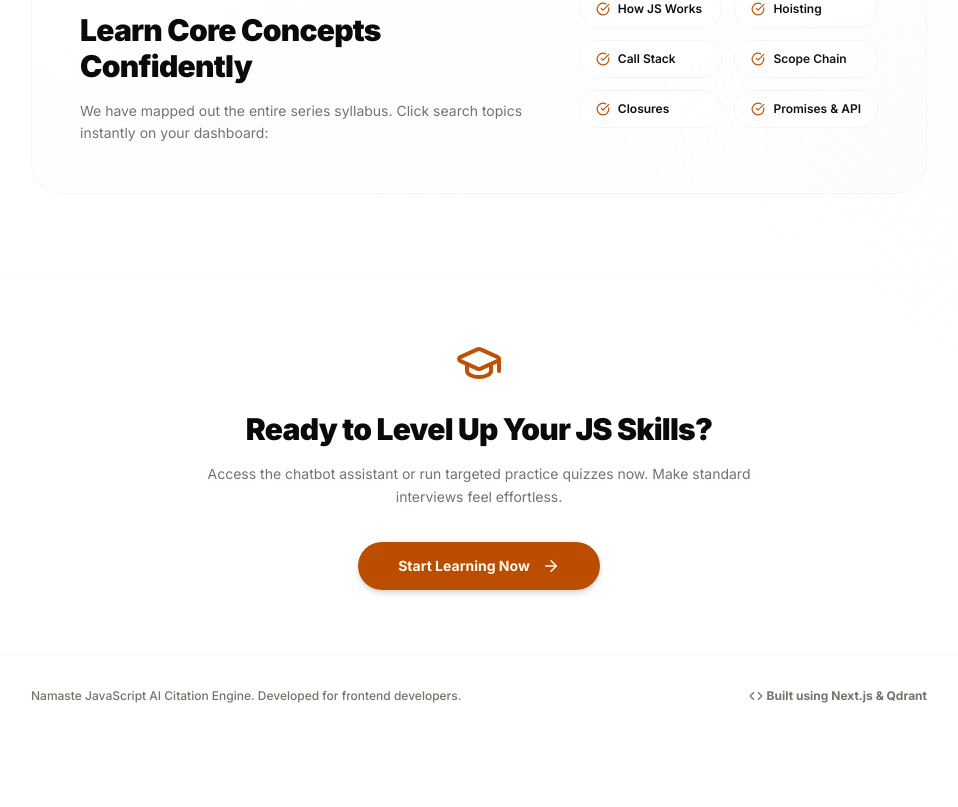
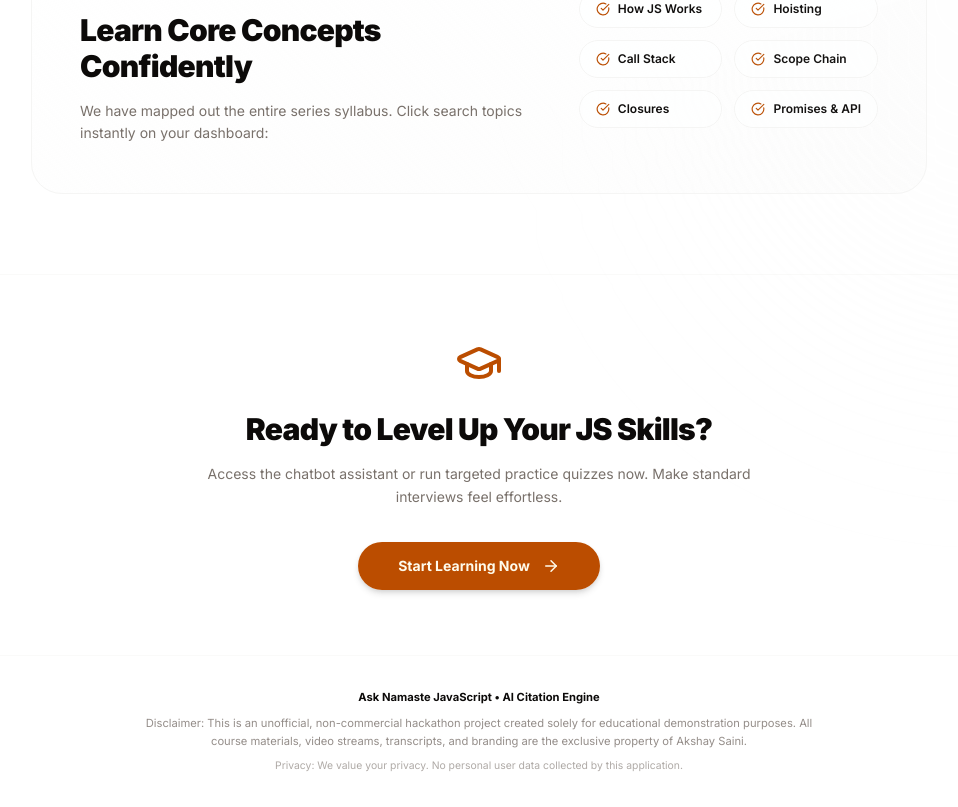
Before and after one commit to Satpal777/Namaste-Hackathon-YT, a Next.js app: page / in a window 1280 px wide. Shown: the part 1610-2417 px from the top of the page, without its empty margins (161-1119 px from the left). Before the commit the page ends 2346 px from the top, so only its background shows below. Built offline with nearby package versions, Linux system fonts and the light colour scheme.

Commit message:
refactor: update footers across dashboard, how-it-works, and landing pages for improved clarity and consistency

```diff
--- a/src/app/dashboard/page.tsx
+++ b/src/app/dashboard/page.tsx
@@ -202,8 +202,9 @@ export default function DashboardPage() {
       </main>
 
       {/* Footer */}
-      <footer className="border-t border-muted/50 bg-card/45 px-6 py-4">
-        <p className="mx-auto max-w-4xl text-center text-xs text-muted-foreground font-medium leading-relaxed">
+      {/* <footer className="border-t border-muted/50 bg-card/45 px-6 py-4 text-center text-[0.7rem] text-muted-foreground leading-relaxed">
+        <div className="mx-auto max-w-4xl flex flex-col gap-1.5 items-center justify-center">
+          <p className="font-semibold text-foreground">
             Retrieval engine over the{' '}
             <a
               className="underline underline-offset-2 transition-colors hover:text-primary font-bold"
@@ -213,9 +214,13 @@ export default function DashboardPage() {
             >
               Namaste JavaScript
             </a>{' '}
-          series by Akshay Saini. Citations link directly back to source segments.
+            series by Akshay Saini.
           </p>
-      </footer>
+          <p className="text-[0.65rem] text-muted-foreground/80 max-w-2xl">
+            Disclaimer: Unofficial, non-commercial hackathon project built for educational demonstration. All content owned by Akshay Saini. Privacy: No personal user logs or search queries are stored.
+          </p>
+        </div>
+      </footer> */}
     </div>
   );
 }
--- a/src/app/how-it-works/page.tsx
+++ b/src/app/how-it-works/page.tsx
@@ -140,10 +140,18 @@ export default function HowItWorks() {
       </main>
 
       {/* Footer */}
-      <footer className="border-t border-muted/50 bg-card/45 px-6 py-6 mt-auto text-center text-xs text-muted-foreground">
-        <p className="font-semibold">
-          Ask Namaste JavaScript &bull; Empowered by Semantic Vector Search.
-        </p>
+      <footer className="border-t border-muted/50 bg-card/45 px-6 py-8 mt-auto text-center text-[0.7rem] text-muted-foreground leading-relaxed">
+        <div className="mx-auto max-w-4xl flex flex-col gap-2 items-center justify-center">
+          <p className="font-bold text-foreground">
+            Ask Namaste JavaScript &bull; AI Citation Engine
+          </p>
+          <p className="max-w-2xl text-muted-foreground/80">
+            Disclaimer: This is an unofficial, non-commercial hackathon project created solely for educational demonstration purposes. All course materials, video streams, transcripts, and branding are the exclusive property of Akshay Saini.
+          </p>
+          <p className="text-muted-foreground/60 text-[0.65rem]">
+            Privacy: We value your privacy. No personal user data or search query logs are stored or collected by this application.
+          </p>
+        </div>
       </footer>
     </div>
   );
--- a/src/app/page.tsx
+++ b/src/app/page.tsx
@@ -223,14 +223,16 @@ export default function LandingPage() {
       </section>
 
       {/* Footer */}
-      <footer className="border-t border-muted/50 bg-card/45 px-6 py-8 mt-auto text-center text-xs text-muted-foreground">
-        <div className="mx-auto max-w-4xl flex flex-col sm:flex-row items-center justify-between gap-4">
-          <p className="font-medium">
-            Namaste JavaScript AI Citation Engine. Developed for frontend developers.
+      <footer className="border-t border-muted/50 bg-card/45 px-6 py-8 mt-auto text-center text-[0.7rem] text-muted-foreground leading-relaxed">
+        <div className="mx-auto max-w-4xl flex flex-col gap-2 items-center justify-center">
+          <p className="font-bold text-foreground">
+            Ask Namaste JavaScript &bull; AI Citation Engine
           </p>
-          <p className="flex items-center gap-1 font-bold">
-            <Code className="size-3.5" />
-            <span>Built using Next.js & Qdrant</span>
+          <p className="max-w-2xl text-muted-foreground/80">
+            Disclaimer: This is an unofficial, non-commercial hackathon project created solely for educational demonstration purposes. All course materials, video streams, transcripts, and branding are the exclusive property of Akshay Saini.
+          </p>
+          <p className="text-muted-foreground/60 text-[0.65rem]">
+            Privacy: We value your privacy. No personal user data collected by this application.
           </p>
         </div>
       </footer>
```
Lines whose indentation alone changed are shown as unchanged.
